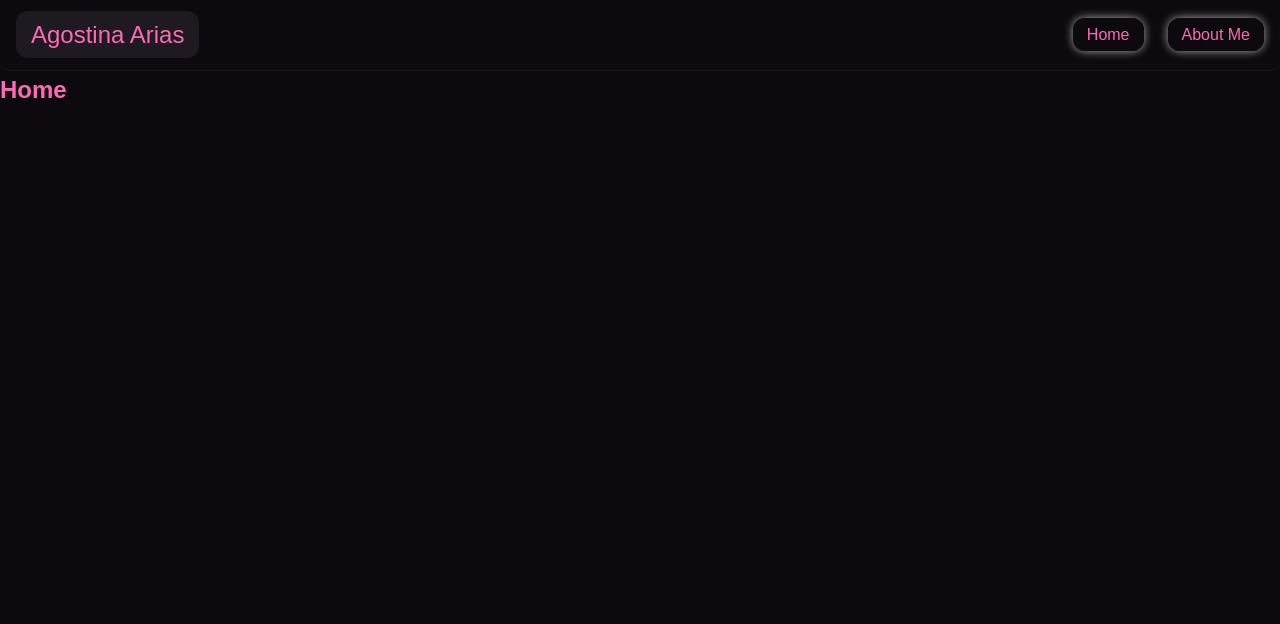
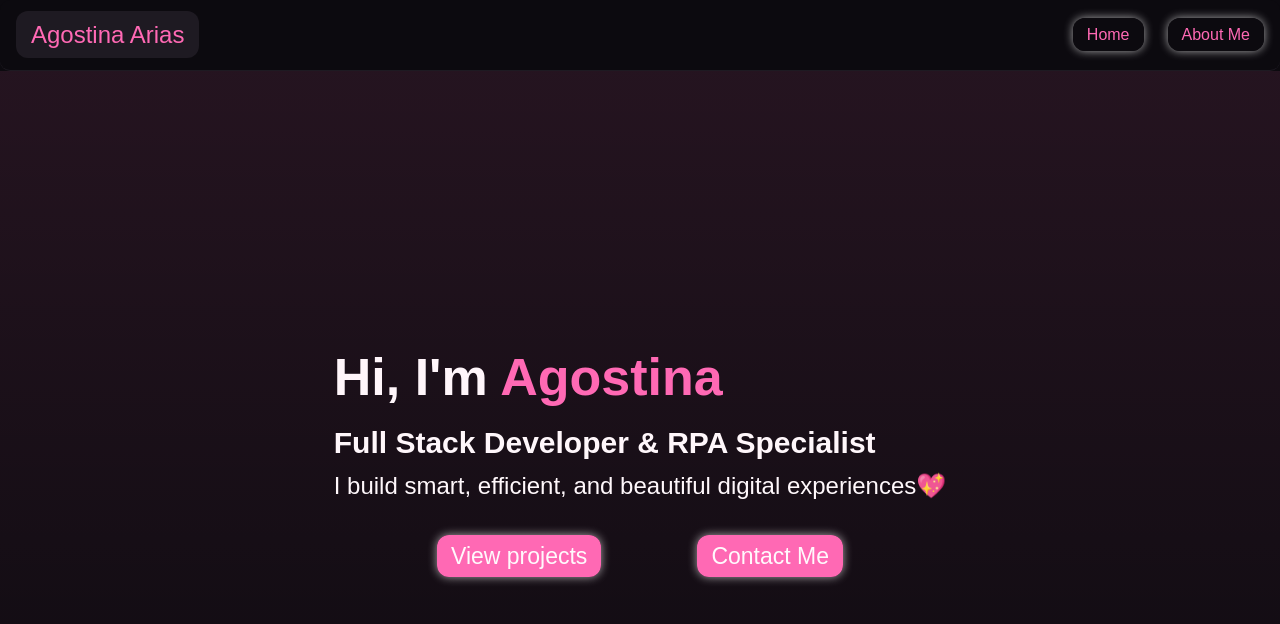
Before and after one commit to AgosArias/agostina-portfolio, a React (Vite) app in the folder client/: page / in a window 1280 px wide. Shown: the top 624 px of the page. Built offline with nearby package versions, Linux system fonts and the light colour scheme.

Commit message:
Create presentation in home

```diff
--- a/client/pages/Home.css
+++ b/client/pages/Home.css
@@ -1,4 +1,55 @@
-.page {
-  background-color: var(--secondary-color);
-  padding: 1rem;
+#home {
+  position: relative;
+  display: flex;
+  flex-direction: column;
+  justify-content: center;
+  align-items: center;
+  padding: 2rem;
+  min-height: 100vh;
+  overflow: hidden;
 }
+.gradient-overlay {
+  position: absolute;
+  inset: 0;
+  background: linear-gradient(to bottom, rgba(255, 105, 180, 0.1), transparent);
+  pointer-events: none;
+  z-index: 0;
+}
+#home h1 {
+  font-size: 52px;
+  color: var(--secondary-color);
+}
+
+#home h1 span {
+  color: var(--primary-color);
+}
+#home h2 {
+  font-size: 30px;
+  color: var(--secondary-color);
+}
+#home p {
+  font-size: x-large;
+  color: var(--secondary-color);
+}
+.buttons {
+  display: flex;
+  justify-content: center;
+  margin: 2rem;
+}
+.buttons a {
+  font-size: 23px;
+  background-color: var(--primary-color);
+  color: var(--secondary-color);
+  margin: 3rem;
+  text-decoration: none;
+  padding: 8px 14px;
+  border-radius: 12px;
+  transition: all 0.3s ease;
+  box-shadow: 0 0 10px var(--text-muted);
+}
+.buttons a:hover {
+  background-color: rgba(255, 105, 180, 0.8);
+  color: var(--secondary-color);
+  box-shadow: 0 0 20px var(--secondary-color);
+  transition: background-color 0.3s ease, box-shadow 0.3s ease;
+}
--- a/client/pages/Home.jsx
+++ b/client/pages/Home.jsx
@@ -1,7 +1,25 @@
+import { Link } from 'react-router-dom';
+import './Home.css';
+
 export default function Home() {
   return (
-    <div className="page">
-      <h2>Home</h2>
-    </div>
+    <section id="home">
+      <div className="gradient-overlay"></div>
+      <div className="max-w-4xl text-center z-10">
+        <h1>
+          Hi, I'm <span>Agostina</span>
+        </h1>
+        <h2>Full Stack Developer & RPA Specialist</h2>
+        <p>I build smart, efficient, and beautiful digital experiences💖</p>
+        <div className="buttons">
+          <div>
+            <Link to="/about">View projects</Link>
+          </div>
+          <div>
+            <Link to="/about">Contact Me</Link>
+          </div>
+        </div>
+      </div>
+    </section>
   );
 }
```
